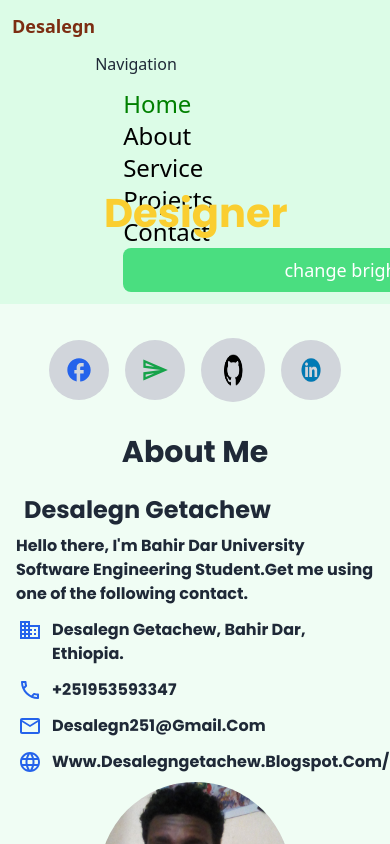
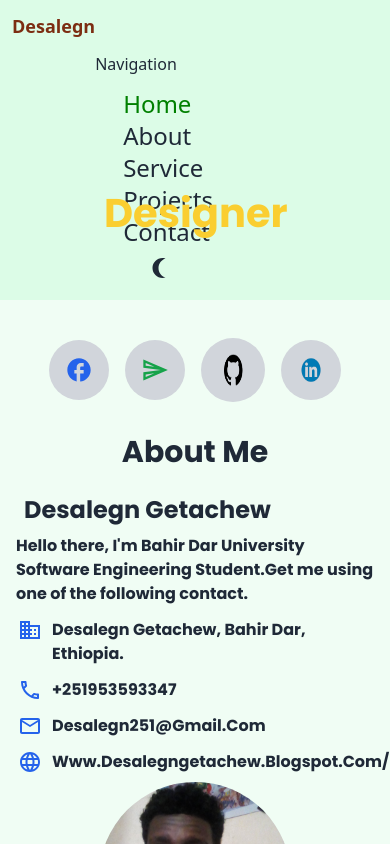
Before and after one commit to Desalegngetachew/portfolio, a Vue app: page / in a window 390 px wide. Both pictures are taken after a click on the button "Navigation". Shown: the top 844 px of the page. Built offline with nearby package versions, Linux system fonts and the light colour scheme.

Commit message:
mobile view  backgound  added

```diff
--- a/src/App.vue
+++ b/src/App.vue
@@ -39,16 +39,23 @@ const hiddenToggle = ref(false)
         </button>
       </nav>
 
-      <div class="hiddenNav">
+      <div class="hiddenNav bg-green-100 dark:bg-gray-800">
         <button class="text-gray-800 dark:text-white" @click="hiddenToggle =! hiddenToggle">Navigation</button>
-        <div class=" block bg-green-100" v-show="hiddenToggle">
+        <div class=" block bg-green-100 dark:bg-gray-800 text-gray-800 dark:text-white" v-show="hiddenToggle">
           <div class="grid grid-cols-1 justify-center items-center pl-7 py-3 text-2xl mr-5">
           <RouterLink to="/" class="hover:text-yellow-400 hover:border-b-2">Home</RouterLink>
           <RouterLink to="/about" class="hover:text-yellow-400 hover:border-b-2">About</RouterLink>
           <RouterLink to="/service" class="hover:text-yellow-400 hover:border-b-2">Service</RouterLink>
           <RouterLink to="/project" class="hover:text-yellow-400 hover:border-b-2">Projects</RouterLink>
           <RouterLink to="/contact" class="hover:text-yellow-400 hover:border-b-2">Contact</RouterLink>
-          <button @click="toggleDark()" class="rounded-lg bg-green-400 text-white hover:bg-green-700 hover:scale-110 text-mono text-bold text-lg py-2 px-6">change brightness</button>
+          <button @click="toggleDark()" class="rounded-lg py-2 text-gray-800 dark:text-white text-bold text-lg px-6">
+            <span v-show="isDark">
+             <svg class="fill-current text-gray-800 dark:text-white h-6 w-auto hover:scale-x-110 hover:border-b-2 hover:border-l-2" focusable="false" aria-hidden="true" viewBox="0 0 24 24" data-testid="LightModeOutlinedIcon" tabindex="-1" title="LightModeOutlined"><path d="M12 9c1.65 0 3 1.35 3 3s-1.35 3-3 3-3-1.35-3-3 1.35-3 3-3m0-2c-2.76 0-5 2.24-5 5s2.24 5 5 5 5-2.24 5-5-2.24-5-5-5zM2 13h2c.55 0 1-.45 1-1s-.45-1-1-1H2c-.55 0-1 .45-1 1s.45 1 1 1zm18 0h2c.55 0 1-.45 1-1s-.45-1-1-1h-2c-.55 0-1 .45-1 1s.45 1 1 1zM11 2v2c0 .55.45 1 1 1s1-.45 1-1V2c0-.55-.45-1-1-1s-1 .45-1 1zm0 18v2c0 .55.45 1 1 1s1-.45 1-1v-2c0-.55-.45-1-1-1s-1 .45-1 1zM5.99 4.58c-.39-.39-1.03-.39-1.41 0-.39.39-.39 1.03 0 1.41l1.06 1.06c.39.39 1.03.39 1.41 0s.39-1.03 0-1.41L5.99 4.58zm12.37 12.37c-.39-.39-1.03-.39-1.41 0-.39.39-.39 1.03 0 1.41l1.06 1.06c.39.39 1.03.39 1.41 0 .39-.39.39-1.03 0-1.41l-1.06-1.06zm1.06-10.96c.39-.39.39-1.03 0-1.41-.39-.39-1.03-.39-1.41 0l-1.06 1.06c-.39.39-.39 1.03 0 1.41s1.03.39 1.41 0l1.06-1.06zM7.05 18.36c.39-.39.39-1.03 0-1.41-.39-.39-1.03-.39-1.41 0l-1.06 1.06c-.39.39-.39 1.03 0 1.41s1.03.39 1.41 0l1.06-1.06z"></path></svg>
+            </span>
+            <span v-show="!isDark">
+             <svg class="fill-current text-gray-800 dark:text-white h-6 w-auto hover:scale-x-110 hover:border-b-2 hover:border-l-2" focusable="false" aria-hidden="true" viewBox="0 0 24 24" data-testid="NightlightRoundOutlinedIcon" tabindex="-1" title="NightlightRoundOutlined"><path d="M15.5 22c1.05 0 2.05-.16 3-.46-4.06-1.27-7-5.06-7-9.54s2.94-8.27 7-9.54c-.95-.3-1.95-.46-3-.46-5.52 0-10 4.48-10 10s4.48 10 10 10z"></path></svg>
+            </span>
+           </button>
         </div>
       </div>
     </div>
```
